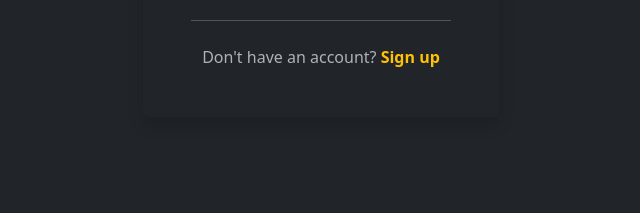
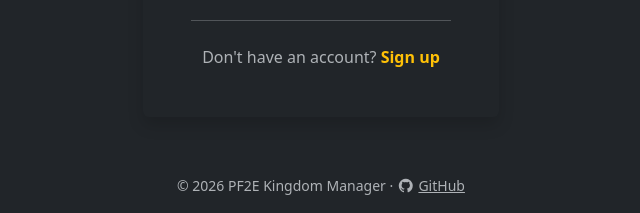
Before and after one commit to DavidMiserak/pf2e-kingdom-manager, a Django app: page /accounts/login/ in a window 1280 px wide. Shown: the part 587-800 px from the top of the page, without its empty margins (319-959 px from the left). Run offline with Django 5.2, Linux system fonts and the light colour scheme; parts of the project's set-up code (start-up, migrations or seed data) failed here and were passed over; some libraries are stand-ins or nearby versions.

Commit message:
feat(ui): add footer with copyright and GitHub link

```diff
--- a/templates/_base.html
+++ b/templates/_base.html
@@ -12,7 +12,7 @@
         <!-- Font Awesome CSS -->
         <link rel="stylesheet" href="https://cdnjs.cloudflare.com/ajax/libs/font-awesome/7.0.1/css/all.min.css" integrity="sha512-2SwdPD6INVrV/lHTZbO2nodKhrnDdJK9/kg2XD1r9uGqPo1cUbujc+IYdlYdEErWNu69gVcYgdxlmVmzTWnetw==" crossorigin="anonymous" referrerpolicy="no-referrer" />
     </head>
-    <body>
+    <body class="d-flex flex-column min-vh-100">
         <nav class="navbar navbar-expand-md navbar-dark bg-dark mb-4">
             <div class="container">
                 <a class="navbar-brand fw-bold" href="{% url 'home' %}">
@@ -82,6 +82,15 @@
             {% block content %}{% endblock content %}
         </main>
 
+        <footer class="container mt-auto py-3 text-center text-muted">
+            <small>
+                &copy; {% now "Y" %} PF2E Kingdom Manager &middot;
+                <a href="https://github.com/DavidMiserak/pf2e-kingdom-manager" class="text-muted">
+                    <i class="fa-brands fa-github me-1"></i>GitHub
+                </a>
+            </small>
+        </footer>
+
         <!-- bootstrap Javascript -->
         <script src="https://cdn.jsdelivr.net/npm/bootstrap@5.3.8/dist/js/bootstrap.bundle.min.js" integrity="sha384-FKyoEForCGlyvwx9Hj09JcYn3nv7wiPVlz7YYwJrWVcXK/BmnVDxM+D2scQbITxI" crossorigin="anonymous"></script>
     </body>
```
